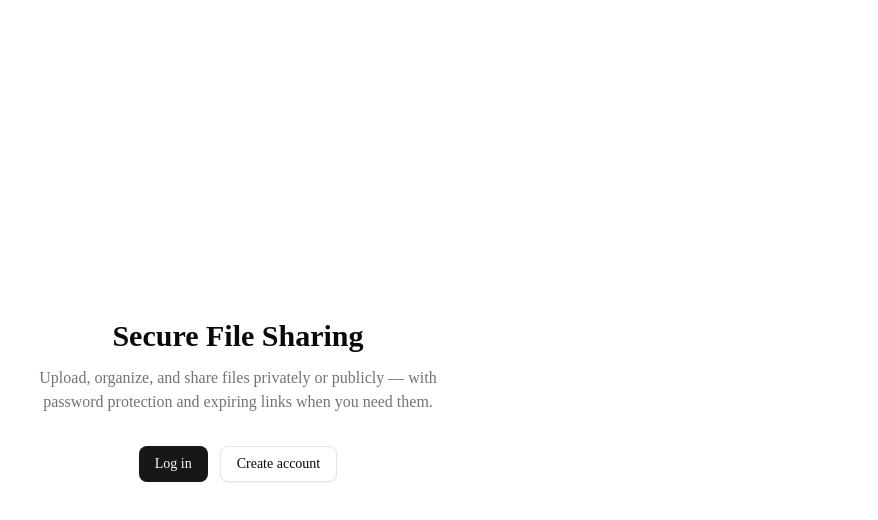
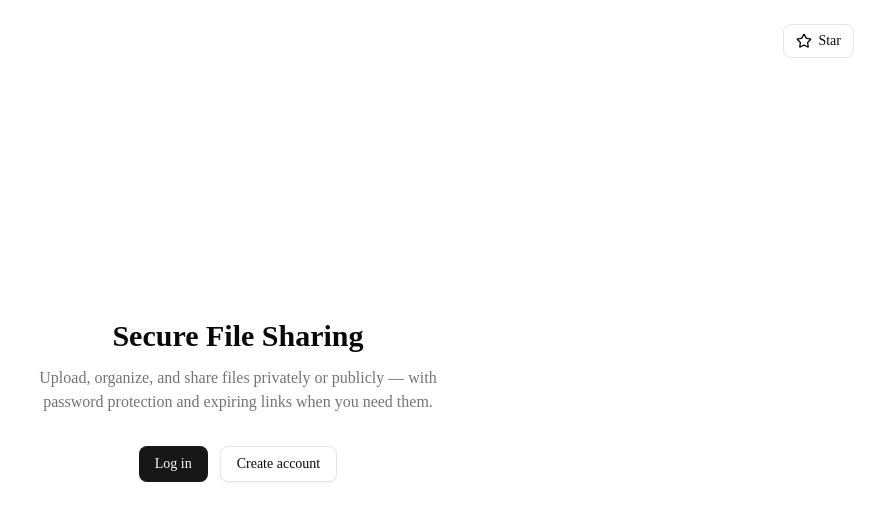
Before and after one commit to Mohitkumar2217/CouldShary, a Next.js app in the folder frontend/: page / in a window 1280 px wide. Shown: the top 520 px of the page, without its empty margins (402-1280 px from the left). Built offline with nearby package versions, Linux system fonts and the light colour scheme; no server answers.

Commit message:
github button and app header added in ui

```diff
--- a/frontend/app/dashboard/DashboardContent.tsx
+++ b/frontend/app/dashboard/DashboardContent.tsx
@@ -13,6 +13,7 @@ import Link from "next/link";
 import { toast } from "sonner";
 import { FilePreviewDialog } from "@/components/FilePreviewDialog";
 import { useDocumentTitle } from "@/lib/useDocumentTitle";
+import { AppHeader } from "@/components/AppHeader";
 
 interface FolderItem { id: string; name: string; }
 interface FileItem { id: string; name: string; size: number; mimeType: string; }
@@ -102,16 +103,12 @@ export default function DashboardPage() {
   }
 
   return (
+    <>
+      <AppHeader />
       <div className="max-w-4xl mx-auto p-6">
         <div className="flex justify-between items-center mb-6">
           <h1 className="text-xl font-semibold">My Files</h1>
-        <div className="flex gap-2">
           <CreateFolderDialog parentFolderId={currentFolderId} onCreated={() => loadContents(currentFolderId)} />
-          {user.role === "ADMIN" && (
-            <Link href="/admin/users"><Button variant="outline">Admin</Button></Link>
-          )}
-          <Button variant="ghost" onClick={logout}>Log out</Button>
-        </div>
         </div>
 
         <div className="flex gap-2 text-sm text-muted-foreground mb-4">
@@ -184,5 +181,6 @@ export default function DashboardPage() {
           </div>
         )}
       </div>
+    </>
   );
 }
--- a/frontend/app/page.tsx
+++ b/frontend/app/page.tsx
@@ -5,6 +5,7 @@ import { useRouter } from "next/navigation";
 import Link from "next/link";
 import { useAuth } from "@/lib/authContext";
 import { Button } from "@/components/ui/button";
+import { GithubStarButton } from "@/components/GithubStarButton";
 
 export default function Home() {
   const { user } = useAuth();
@@ -33,6 +34,9 @@ export default function Home() {
           <Button variant="outline">Create account</Button>
         </Link>
       </div>
+      <div className="absolute top-6 right-6">
+        <GithubStarButton />
+      </div>
     </div>
   );
 }
--- a/frontend/components/ApHeader.tsx
+++ b/frontend/components/AppHeader.tsx
@@ -4,6 +4,7 @@ import Link from "next/link";
 import { usePathname } from "next/navigation";
 import { useAuth } from "@/lib/authContext";
 import { Button } from "@/components/ui/button";
+import { GithubStarButton } from "@/components/GithubStarButton";
 
 export function AppHeader() {
   const { user, logout } = useAuth();
@@ -23,11 +24,12 @@ export function AppHeader() {
   return (
     <header className="border-b mb-6">
       <div className="max-w-6xl mx-auto px-6 py-3 flex justify-between items-center">
-        <Link href="/dashboard" className="font-semibold">SecureShare</Link>
+        <Link href="/dashboard" className="font-semibold">CloudShary</Link>
         <nav className="flex items-center gap-4">
           {navLink("/dashboard", "Dashboard")}
           {navLink("/settings", "Settings")}
           {user.role === "ADMIN" && navLink("/admin/users", "Admin")}
+          <GithubStarButton />
           <Button variant="ghost" size="sm" onClick={logout}>Log out</Button>
         </nav>
       </div>
--- /dev/null
+++ b/frontend/components/GithubStarButton.tsx
@@ -0,0 +1,32 @@
+"use client";
+
+import { useEffect, useState } from "react";
+import { Star } from "lucide-react";
+
+const REPO = "Mohitkumar2217/CouldShary";
+
+export function GithubStarButton() {
+  const [stars, setStars] = useState<number | null>(null);
+
+  useEffect(() => {
+    fetch(`https://api.github.com/repos/${REPO}`)
+      .then((res) => res.json())
+      .then((data) => setStars(data.stargazers_count ?? null))
+      .catch(() => setStars(null)); // fine if this fails — just hide the count
+  }, []);
+
+  return (
+    <a
+      href={`https://github.com/${REPO}`}
+      target="_blank"
+      rel="noopener noreferrer"
+      className="flex items-center gap-1.5 text-sm border rounded-md px-3 py-1.5 hover:bg-accent transition-colors"
+    >
+      <Star className="h-4 w-4" />
+      <span>Star</span>
+      {stars !== null && (
+        <span className="text-xs text-muted-foreground border-l pl-1.5 ml-0.5">{stars}</span>
+      )}
+    </a>
+  );
+}
--- a/frontend/package.json
+++ b/frontend/package.json
@@ -13,7 +13,7 @@
     "@supabase/supabase-js": "^2.111.0",
     "class-variance-authority": "^0.7.1",
     "clsx": "^2.1.1",
-    "lucide-react": "^1.27.0",
+    "lucide-react": "^1.30.0",
     "next": "16.2.12",
     "next-themes": "^0.4.6",
     "react": "19.2.4",
```
Also changed, not shown: 1 other file (tests, documents, lock files or other folders). Lines whose indentation alone changed are shown as unchanged.
